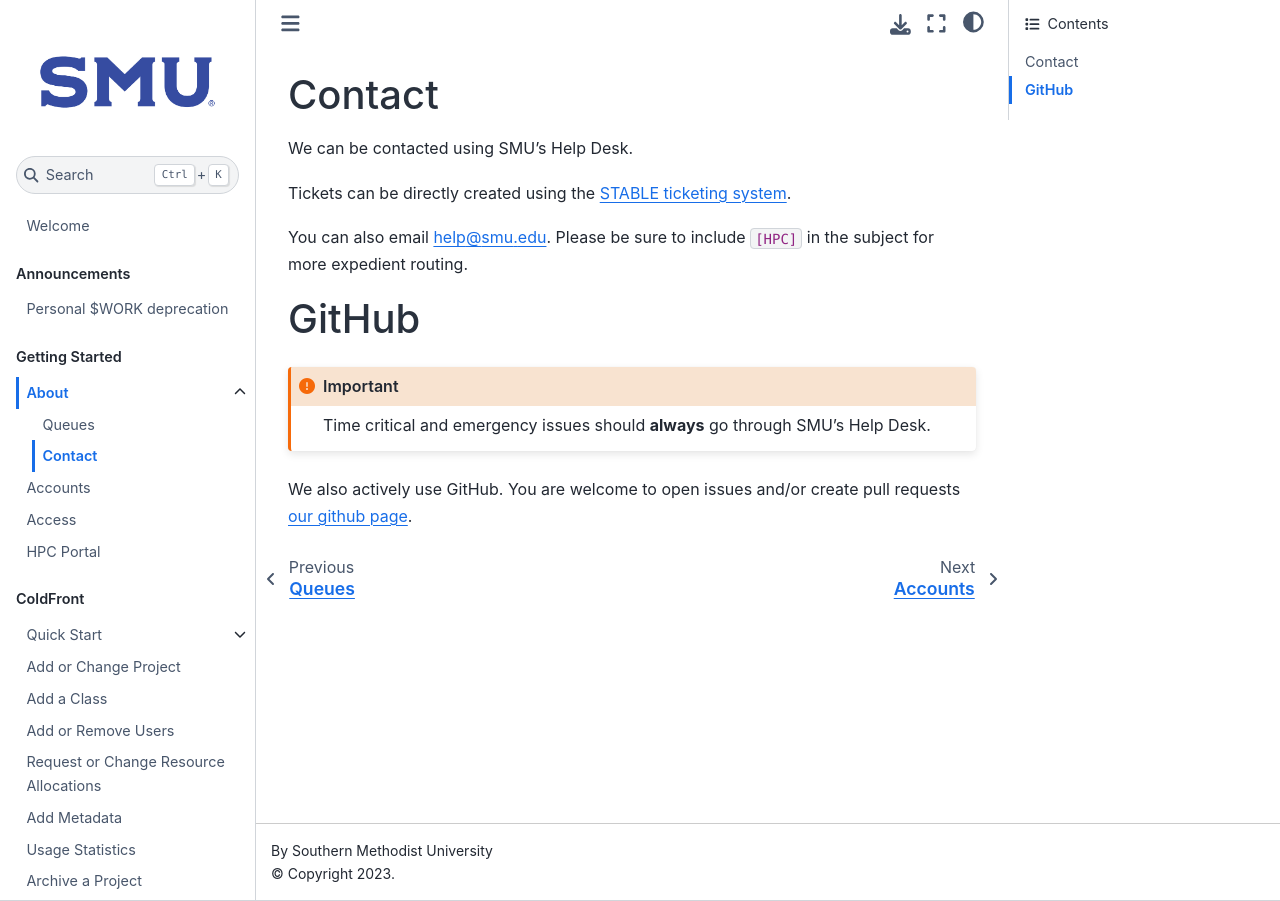
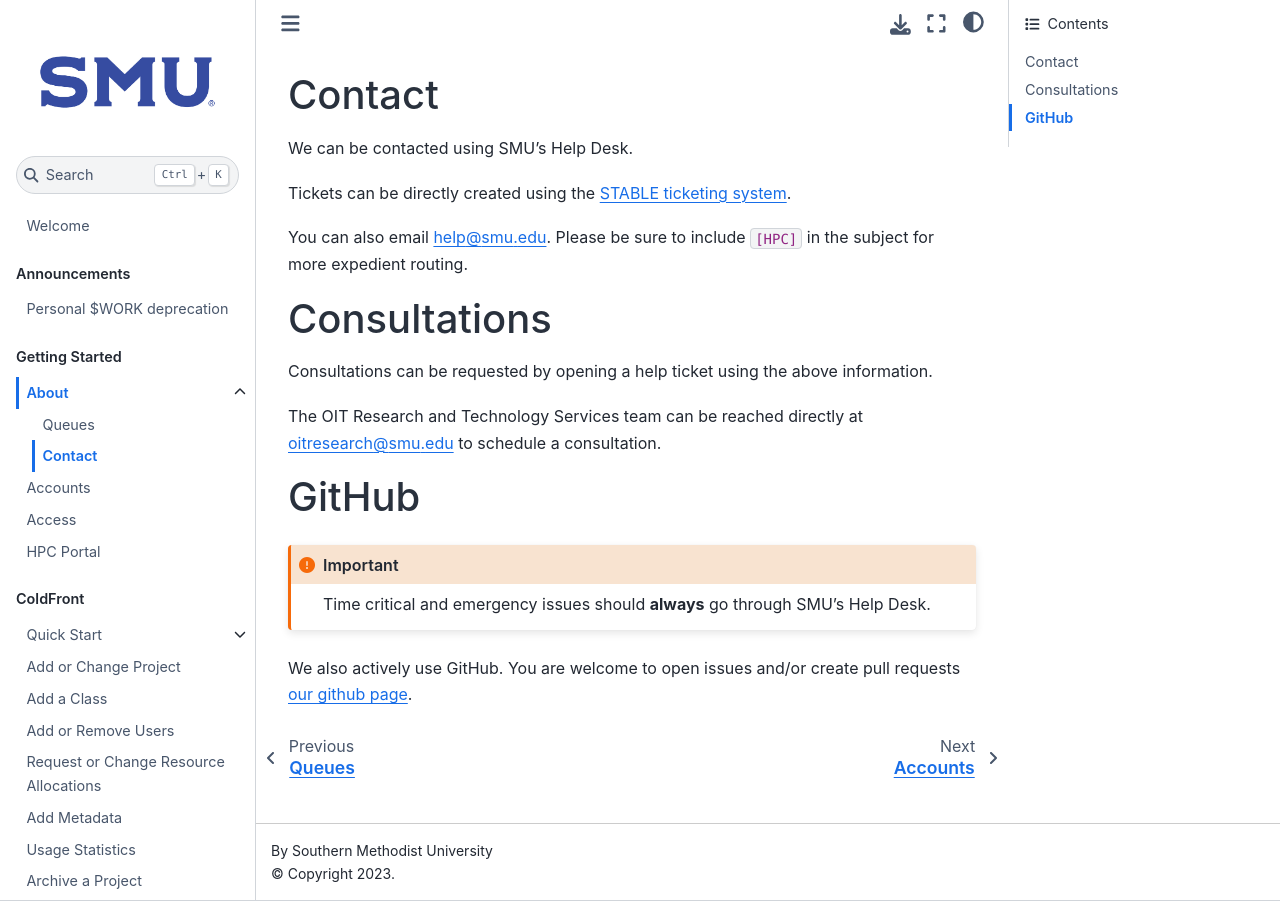
Before and after one commit to SouthernMethodistUniversity/hpc_docs, a Jupyter Book: the page built from docs/about/contact.md, in a window 1280 px wide. Built offline with Jupyter Book 1.0.4 settings and Sphinx 7.4.7 and the Sphinx Book theme 1.1.4, drawn with Linux system fonts in a browser that asks for light colours.

Commit message:
Update contact.md
add consult instructions

```diff
--- a/docs/about/contact.md
+++ b/docs/about/contact.md
@@ -7,6 +7,12 @@
 
 You can also email [help@smu.edu](mailto:help@smu.edu?subject=[HPC]). Please be sure to include `[HPC]` in the subject for more expedient routing.
 
+# Consultations
+
+Consultations can be requested by opening a help ticket using the above information.
+
+The OIT Research and Technology Services team can be reached directly at [oitresearch@smu.edu](mailto:oitresearch@smu.edu) to schedule a consultation.
+
 # GitHub
 
 :::{important}
```
